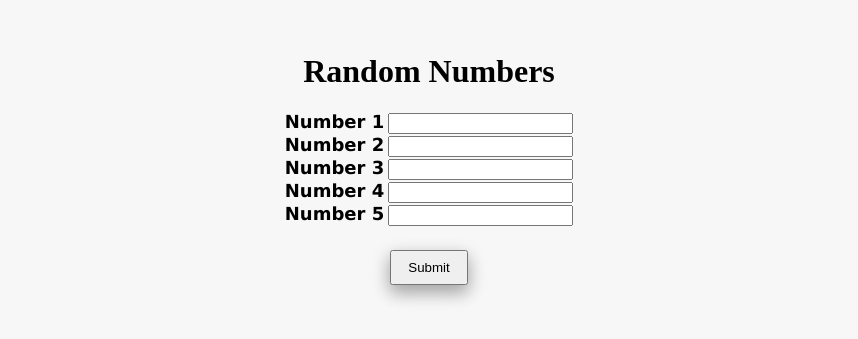
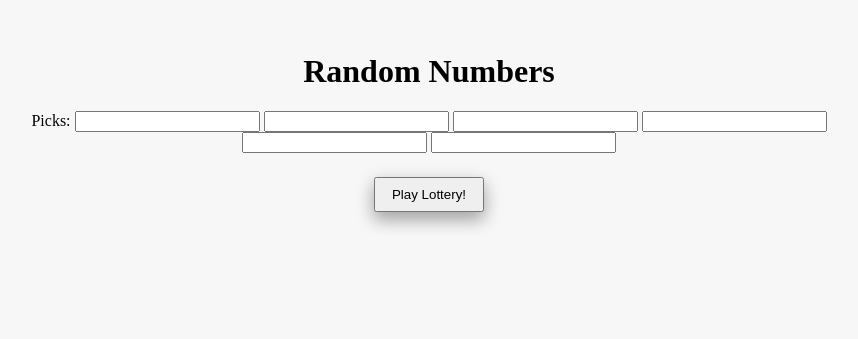
Before and after one commit to zukomai/Lottery-Simulation-App, a plain HTML site: page index.html in a window 1280 px wide. Shown: the part 107-446 px from the top of the page, without its empty margins (211-1069 px from the left). Drawn offline with Linux system fonts and the light colour scheme.

Commit message:
add function for making lottery ticket

```diff
--- a/index.html
+++ b/index.html
@@ -11,17 +11,14 @@
     <div class="content">
         <h1 id="random-numbers">Random Numbers</h1>
         <form>
-            <label for="num1" class="user-label">Number 1</label>
-            <input type="text" id="num1" class="user-input"><br>
-            <label for="num2" class="user-label">Number 2</label>
-            <input type="text" id="num2" class="user-input"><br>
-            <label for="num3" class="user-label">Number 3</label>
-            <input type="text" id="num3" class="user-input"><br>
-            <label for="num4" class="user-label">Number 4</label>
-            <input type="text" id="num4" class="user-input"><br>
-            <label for="num5" class="user-label">Number 5</label>
-            <input type="text" id="num5" class="user-input"><br>
-            <input type="submit" value="Submit" class="submit-button">
+            <label for="balls">Picks: </label>
+            <input id="ball1" class="balls" type="number">
+            <input id="ball2" class="balls" type="number">
+            <input id="ball3" class="balls" type="number">
+            <input id="ball4" class="balls" type="number">
+            <input id="ball5" class="balls" type="number">
+            <input id="ball6" class="balls" type="number"><br>
+            <input type="submit" value="Play Lottery!" class="submit-button">
         </form>
     </div>
     <script src="main.js"></script>
--- a/main.js
+++ b/main.js
@@ -1,4 +1,6 @@
 // Lottery Simulation App
+
+
 
 // Function that picks 6 random numbers between 1-45.
 function getRandomNumber(min, max) {
@@ -7,3 +9,14 @@ function getRandomNumber(min, max) {
     let result = Math.floor(generateNumber) + min; // decimal -> whole, adding min is inclusive of max range
     return result;
 }
+
+function generateLotteryTicket() {
+    let drawnLotteryTicket = []
+
+    while (drawnLotteryTicket.length != 6) {
+        drawnLotteryTicket.push(getRandomNumber(1,44));
+    }
+    if (drawnLotteryTicket.length == 6) {
+        return drawnLotteryTicket;
+    }
+}
```
